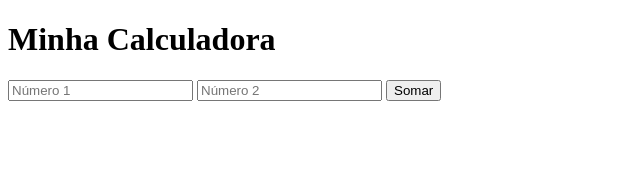
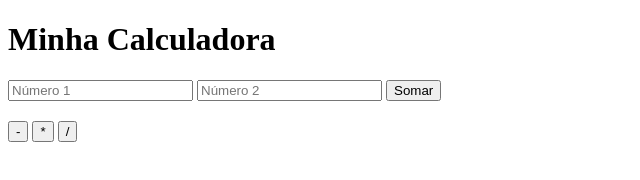
Before and after one commit to maria-v-gomes/calculadora-cicd, a plain HTML site: page index.html in a window 1280 px wide. Shown: the whole page, without its empty margins (0-640 px from the left). Drawn offline with Linux system fonts and the light colour scheme.

Commit message:
implementação das operações matemáticas

```diff
--- a/index.html
+++ b/index.html
@@ -13,3 +13,7 @@
 <button onclick="somar()">Somar</button>
 <h2 id="resultado"></h2>
 <script src="script.js"></script>
+
+<button onclick="subtrair()">-</button>
+<button onclick="multiplicar()">*</button>
+<button onclick="dividir()">/</button>
--- a/script.js
+++ b/script.js
@@ -3,3 +3,21 @@ function somar() {
   let n2 = Number(document.getElementById("num2").value);
   document.getElementById("resultado").innerText = "Resultado: " + (n1 + n2);
 }
+
+function subtrair() {
+  let n1 = Number(document.getElementById("num1").value);
+  let n2 = Number(document.getElementById("num2").value);
+  document.getElementById("resultado").innerText = "Resultado: " + (n1 - n2);
+}
+
+function multiplicar() {
+  let n1 = Number(document.getElementById("num1").value);
+  let n2 = Number(document.getElementById("num2").value);
+  document.getElementById("resultado").innerText = "Resultado: " + (n1 * n2);
+}
+
+function dividir() {
+  let n1 = Number(document.getElementById("num1").value);
+  let n2 = Number(document.getElementById("num2").value);
+  document.getElementById("resultado").innerText = "Resultado: " + (n1 / n2);
+}
```
